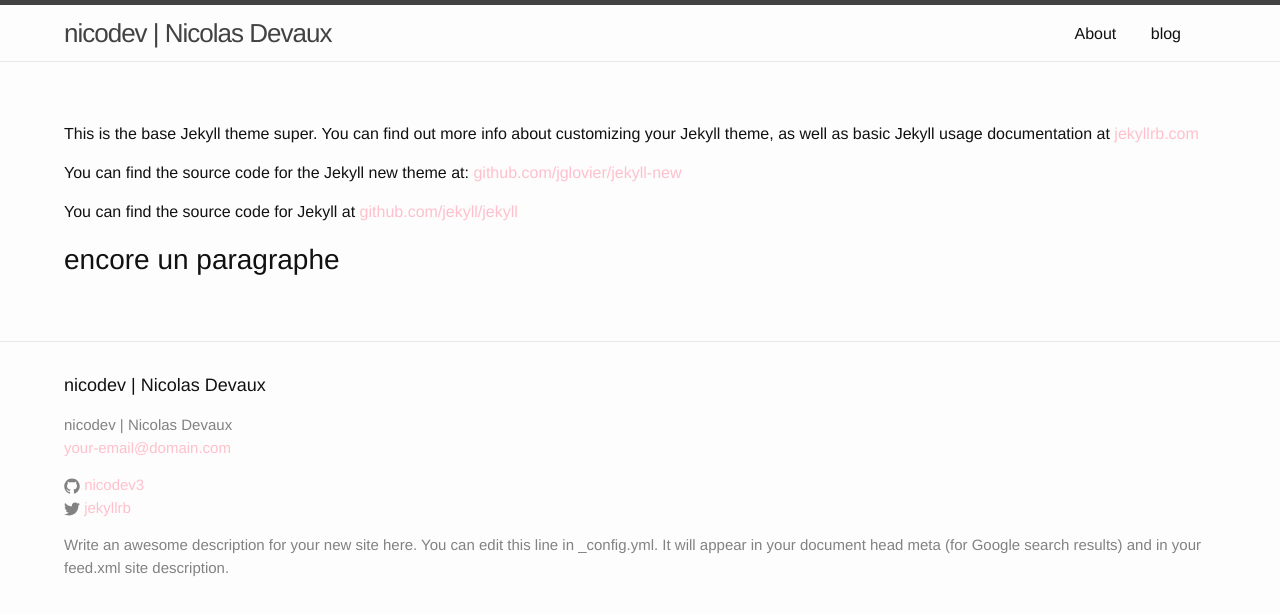
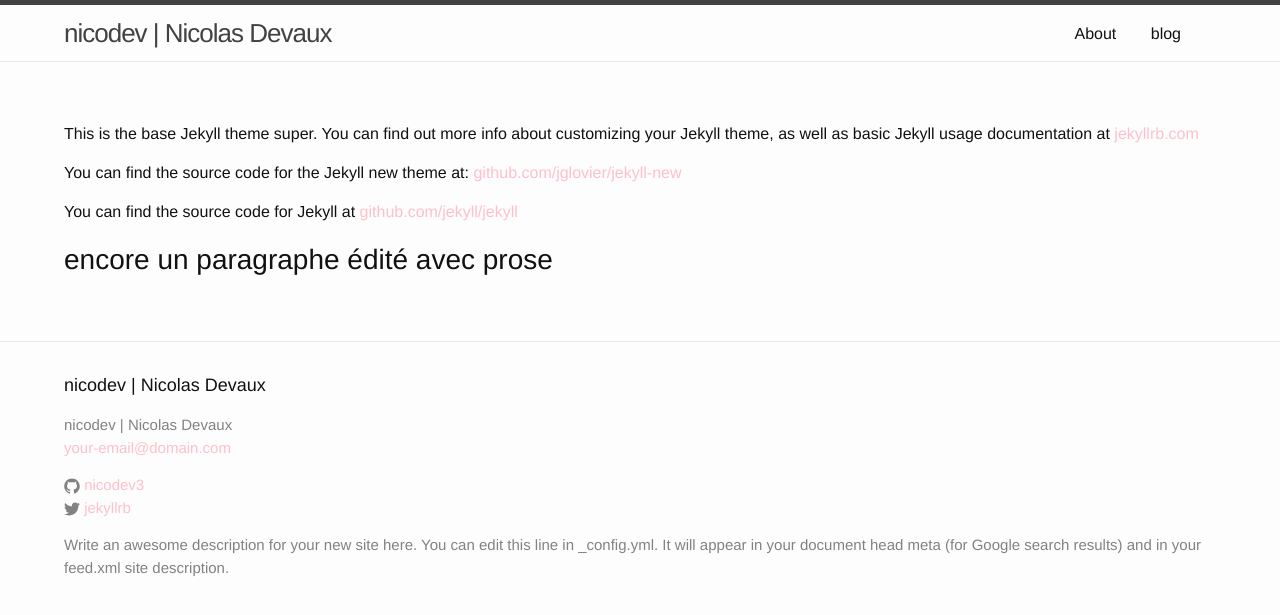
Before and after one commit to ndevaux/nicodev, a Jekyll site: the page built from about.md, in a window 1280 px wide. Shown: the top 615 px of the page. Built offline with Jekyll 4.4.1, drawn with Linux system fonts in a browser that asks for light colours.

Commit message:
essai prose

```diff
--- a/about.md
+++ b/about.md
@@ -10,4 +10,4 @@ You can find the source code for the Jekyll new theme at: [github.com/jglovier/j
 
 You can find the source code for Jekyll at [github.com/jekyll/jekyll](https://github.com/jekyll/jekyll)
 
-## encore un paragraphe
+## encore un paragraphe édité avec prose
```
Also changed, not shown: other parts of about.md (+1 -1 lines).
